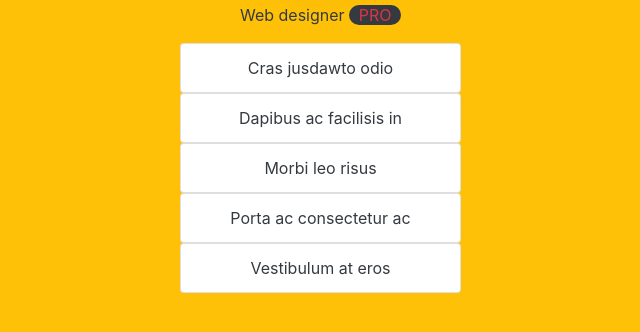
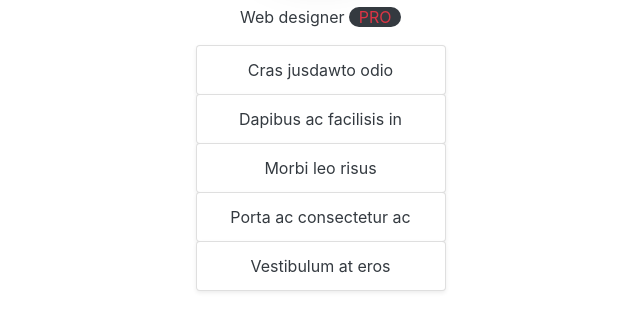
Before and after one commit to suretsizisim/suretsizisim.github.io, a plain HTML site: page index.html in a window 1280 px wide. Shown: the part 332-664 px from the top of the page, without its empty margins (312-952 px from the left). Drawn offline with nearby package versions, Linux system fonts and the light colour scheme.

Commit message:
awdsadwa

```diff
--- a/index.html
+++ b/index.html
@@ -7,12 +7,18 @@
     <meta name="viewport" content="width=device-width, initial-scale=1, shrink-to-fit=no">
     <style>
         .list-group-item {
+            width: 250px;
             transition: all 0.5s;
+            outline: 0.5px;
+            outline-color: rgb(255, 222, 222);
+
         }
 
         .list-group-item:hover {
-            background-color: tomato;
-            transition: all 0.5s;
+            background-color: rgb(255, 246, 207);
+            transition: all 0.1s;
+            outline: auto;
+            outline-color: rgb(255, 222, 222);
         }
     </style>
     <!-- Bootstrap CSS -->
@@ -22,23 +28,22 @@
 
 </head>
 
-<body class="bg-warning">
-
+<body class="container-fluid">
     <ul
-        class="container min-vh-100 list-group d-flex justify-content-center align-items-center text-center square-box border-warning ">
+        class=" w-75 h-75 container min-vh-100 list-group d-flex justify-content-center align-items-center text-center square-box border-warning ">
         <img src="https://pbs.twimg.com/profile_images/1551524372829052928/0N-vxTKd_400x400.jpg"
             class="rounded-circle mb-3 shadow-lg" style="width: 150px;" alt="Avatar" />
 
         <h5 class="mb-2"><strong>Furkan</strong></h5>
         <p class="text-dark">Web designer <span class="badge-pill bg-dark text-danger">PRO</span></p>
-        <a href="#" class="list-group-item h-50 w-25 m-0 rounded text-decoration-none text-dark">Cras jusdawto odio</a>
-        <a href="#" class="list-group-item h-50 w-25 m-0 rounded text-decoration-none text-dark">Dapibus ac facilisis
+        <a href="#" class="shadow-sm list-group-item  rounded text-decoration-none text-dark">Cras
+            jusdawto odio</a>
+        <a href="#" class="shadow-sm list-group-item  rounded text-decoration-none text-dark">Dapibus ac facilisis
             in</a>
-        <a href="#" class="list-group-item h-50 w-25 m-0 rounded text-decoration-none text-dark">Morbi leo risus</a>
-        <a href="#" class="list-group-item link-light h-50 w-25 m-0 rounded text-decoration-none text-dark">Porta ac
+        <a href="#" class="shadow-sm list-group-item rounded text-decoration-none text-dark">Morbi leo risus</a>
+        <a href="#" class="shadow-sm list-group-item  rounded text-decoration-none text-dark">Porta ac
             consectetur ac</a>
-        <a href="#"
-            class="lin list-group-item h-50 w-25 mx-5 rounded text-decoration-none link-light text-dark">Vestibulum
+        <a href="#" class="shadow-sm list-group-item rounded text-decoration-none link-light text-dark">Vestibulum
             at eros</a>
     </ul>
     <script src="https://cdn.jsdelivr.net/npm/bootstrap@4.3.1/dist/js/bootstrap.min.js"
```
